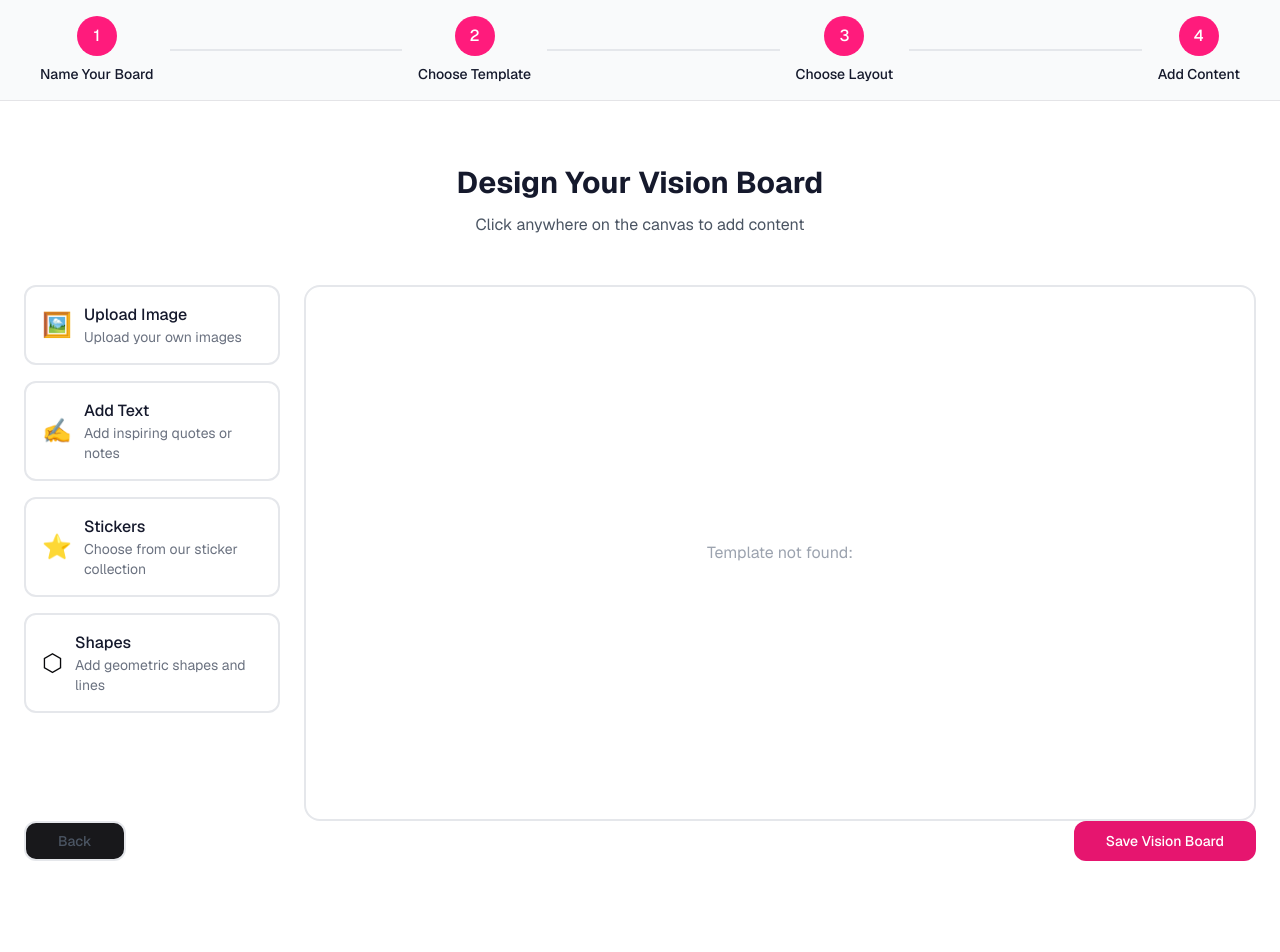
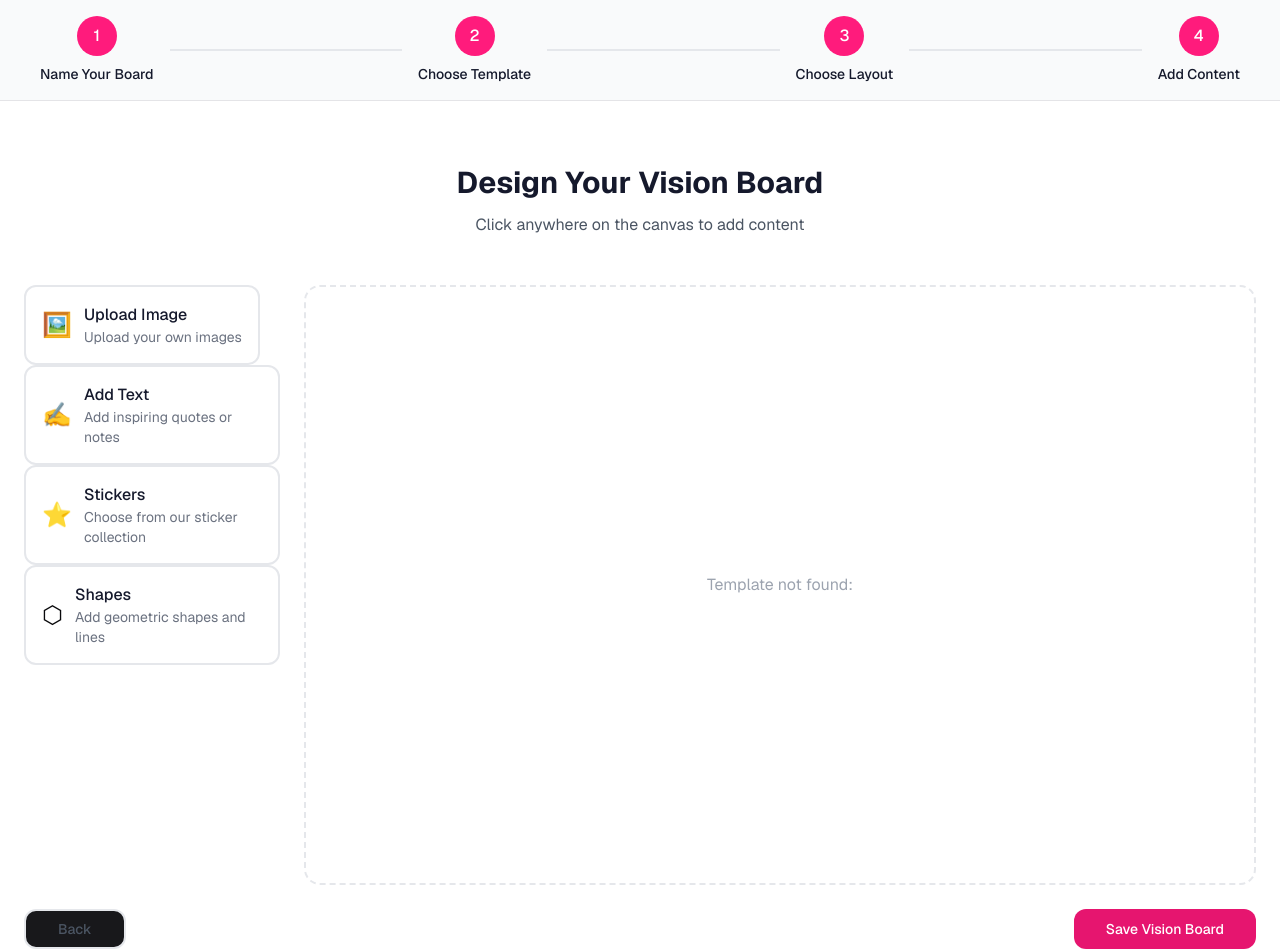
Before and after one commit to zaktech96/vsionboard, a Next.js app: page /create/content in a window 1280 px wide. Shown: the top 952 px of the page. Before the commit the page ends 925 px from the top, so only its background shows below. Built offline with nearby package versions, Linux system fonts and the light colour scheme.

Commit message:
added media screen break points

```diff
--- a/app/create/content/page.tsx
+++ b/app/create/content/page.tsx
@@ -285,14 +285,14 @@ function ContentEditor() {
           </p>
         </div>
 
-        <div className="flex gap-6">
+        <div className="flex flex-col lg:flex-row gap-6">
           {/* Content Type Sidebar */}
-          <div className="w-64 space-y-4">
+          <div className="w-full lg:w-64 flex lg:block gap-4 overflow-x-auto lg:overflow-x-visible">
             {contentTypes.map((type) => (
               <button
                 key={type.id}
                 onClick={() => handleContentTypeClick(type.id)}
-                className="w-full p-4 rounded-xl border-2 border-gray-200 dark:border-gray-800
+                className="flex-shrink-0 w-full lg:w-auto p-4 rounded-xl border-2 border-gray-200 dark:border-gray-800
                          hover:border-[#E6156F]/40 hover:bg-[#FFE7F1]/10
                          text-left transition-all"
               >
@@ -312,11 +312,10 @@ function ContentEditor() {
           </div>
 
           {/* Canvas Area */}
-          <div
-            className="flex-1 aspect-video rounded-2xl border-2
-                     border-gray-200 dark:border-gray-800
-                     bg-white dark:bg-gray-900
-                     overflow-hidden p-6 cursor-pointer"
+          <div className="flex-1 min-h-[500px] lg:min-h-[600px] rounded-2xl border-2 border-dashed
+                        border-gray-200 dark:border-gray-800
+                        bg-white dark:bg-gray-900
+                        overflow-hidden p-6 cursor-pointer"
             onClick={(e) => {
               // Get click coordinates for content placement
               const rect = e.currentTarget.getBoundingClientRect();
@@ -352,11 +351,11 @@ function ContentEditor() {
           </DialogContent>
         </Dialog>
 
-        {/* Action Buttons */}
-        <div className="flex justify-between gap-4">
+        {/* Action Buttons - Make them stack on mobile */}
+        <div className="flex flex-col sm:flex-row justify-between gap-4 mt-6">
           <Button
             onClick={() => router.back()}
-            className="px-8 py-4 rounded-xl border-2 border-gray-200 dark:border-gray-800
+            className="w-full sm:w-auto px-8 py-4 rounded-xl border-2 border-gray-200 dark:border-gray-800
                      hover:border-[#E6156F]/40 hover:bg-[#FFE7F1]/10
                      text-gray-600 dark:text-gray-400"
           >
@@ -364,7 +363,7 @@ function ContentEditor() {
           </Button>
           <Button
             onClick={handleSave}
-            className="px-8 py-4 rounded-xl bg-[#E6156F] hover:bg-[#D11463]
+            className="w-full sm:w-auto px-8 py-4 rounded-xl bg-[#E6156F] hover:bg-[#D11463]
                      text-white font-medium"
           >
             Save Vision Board
--- a/app/create/layout/page.tsx
+++ b/app/create/layout/page.tsx
@@ -117,12 +117,12 @@ function LayoutContent() {
           </p>
         </div>
 
-        <div className="grid grid-cols-1 md:grid-cols-3 gap-6 mb-12">
+        <div className="grid grid-cols-1 sm:grid-cols-2 lg:grid-cols-3 gap-4 md:gap-6 mb-12">
           {templates.map((template) => (
             <button
               key={template.id}
               onClick={() => setSelectedTemplate(template.id)}
-              className={`group p-6 rounded-2xl border-2 transition-all duration-300 text-left
+              className={`group p-4 md:p-6 rounded-2xl border-2 transition-all duration-300 text-left
                 ${selectedTemplate === template.id
                   ? 'border-[#FF1B7C] bg-[#FFE7F1]/10'
                   : 'border-gray-200 dark:border-gray-800 hover:border-[#FF1B7C]/30 hover:bg-[#FFE7F1]/5'
--- a/app/create/page.tsx
+++ b/app/create/page.tsx
@@ -38,8 +38,8 @@ export default function CreateBoard() {
   return (
     <div className="min-h-screen bg-white dark:bg-gray-950">
       {/* Progress Bar */}
-      <div className="w-full bg-gray-50 dark:bg-gray-900 border-b dark:border-gray-800">
-        <div className="max-w-[1400px] mx-auto px-6 py-4">
+      <div className="w-full bg-gray-50 dark:bg-gray-900 border-b dark:border-gray-800 overflow-x-auto">
+        <div className="max-w-[1400px] mx-auto px-4 sm:px-6 py-4 min-w-[600px]">
           <div className="flex items-center justify-between">
             {steps.map((step, index) => (
               <div key={step.number} className="flex items-center">
@@ -75,7 +75,7 @@ export default function CreateBoard() {
       </div>
 
       {/* Content */}
-      <div className="max-w-[800px] mx-auto px-6 py-16">
+      <div className="max-w-[800px] mx-auto px-4 sm:px-6 py-8 sm:py-16">
         <div className="text-center mb-12">
           <h1 className="text-3xl font-bold text-[#15192C] dark:text-white mb-3">
             Name Your Vision Board
@@ -92,11 +92,12 @@ export default function CreateBoard() {
               placeholder={randomPlaceholder}
               value={boardName}
               onChange={(e) => setBoardName(e.target.value)}
-              className="w-full text-lg py-7 px-6 rounded-2xl border-2 border-gray-200/80 dark:border-gray-800
-                       focus:border-[#FF1B7C] dark:focus:border-[#FF1B7C]
-                       bg-white dark:bg-gray-900 shadow-sm
-                       placeholder:text-gray-400 dark:placeholder:text-gray-600
-                       placeholder:italic"
+              className="w-full text-base sm:text-lg py-5 sm:py-7 px-4 sm:px-6 rounded-xl sm:rounded-2xl
+                         border-2 border-gray-200/80 dark:border-gray-800
+                         focus:border-[#FF1B7C] dark:focus:border-[#FF1B7C]
+                         bg-white dark:bg-gray-900 shadow-sm
+                         placeholder:text-gray-400 dark:placeholder:text-gray-600
+                         placeholder:italic"
             />
             {boardName && (
               <div className="absolute right-4 top-1/2 -translate-y-1/2">
--- a/app/create/template/page.tsx
+++ b/app/create/template/page.tsx
@@ -148,12 +148,12 @@ function TemplateContent() {
           </p>
         </div>
 
-        <div className="grid grid-cols-1 md:grid-cols-2 lg:grid-cols-4 gap-6 mb-12">
+        <div className="grid grid-cols-1 sm:grid-cols-2 lg:grid-cols-4 gap-4 md:gap-6 mb-12">
           {templates.map((template) => (
             <button
               key={template.id}
               onClick={() => setSelectedTemplate(template.id)}
-              className={`group p-6 rounded-2xl border-2 transition-all duration-300 text-center
+              className={`group p-4 md:p-6 rounded-2xl border-2 transition-all duration-300 text-center
                 ${selectedTemplate === template.id
                   ? 'border-[#E6156F] bg-[#FFE7F1]/20'
                   : 'border-gray-200 dark:border-gray-800 hover:border-[#E6156F]/40 hover:bg-[#FFE7F1]/10'}`}
```
